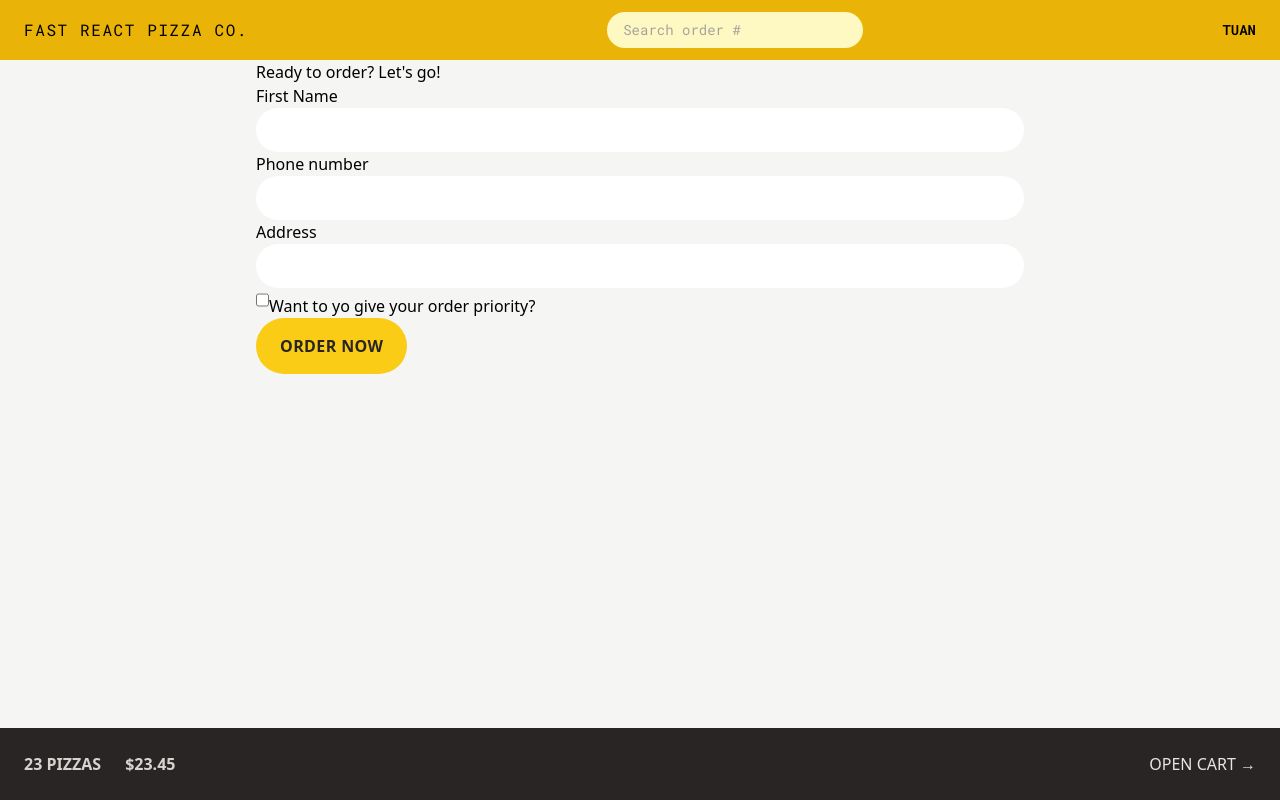
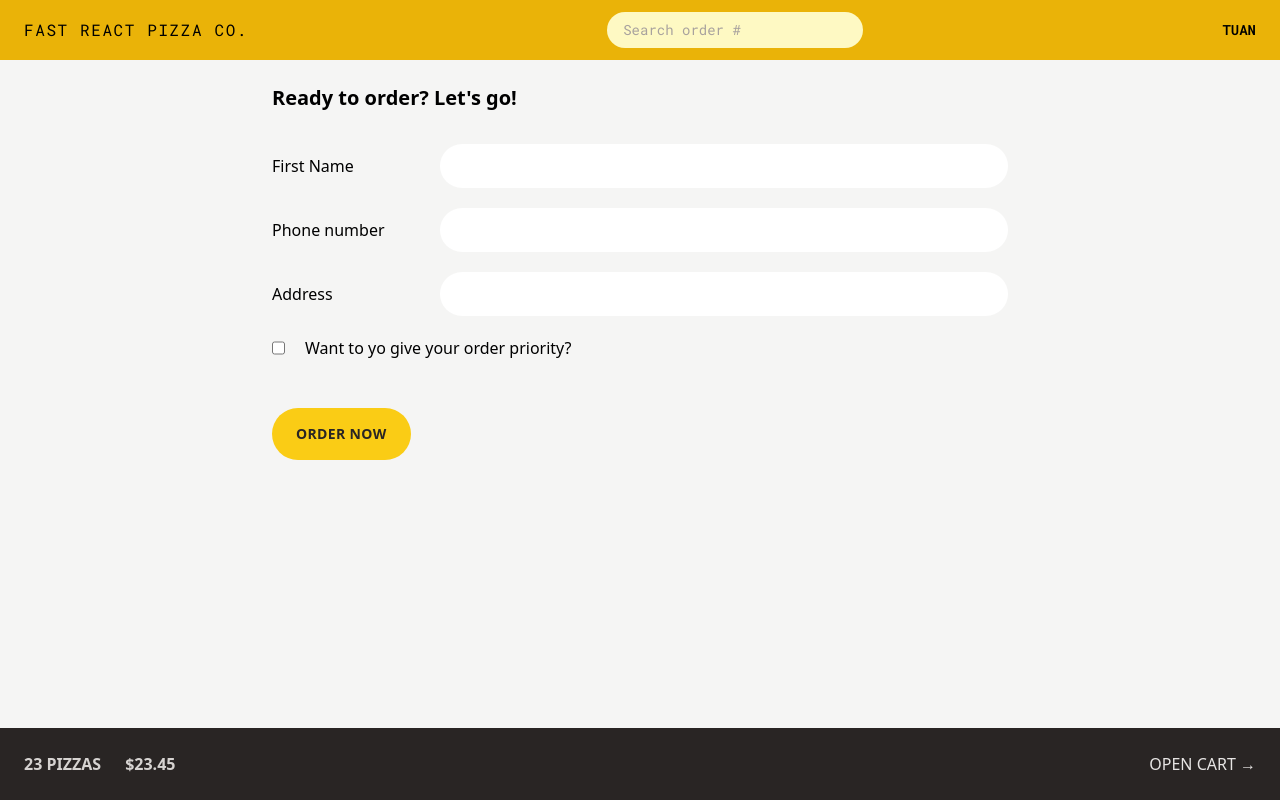
Before and after one commit to AnhtuanUit/React-Course-Learning-Parts, a React (Vite) app in the folder 16-fast-react-pizza/: page /order/new in a window 1280 px wide. Built offline with nearby package versions, Linux system fonts and the light colour scheme.

Commit message:
Styling the Order Form

```diff
--- a/16-fast-react-pizza/src/features/order/CreateOrder.jsx
+++ b/16-fast-react-pizza/src/features/order/CreateOrder.jsx
@@ -45,32 +45,41 @@ function CreateOrder() {
   const cart = fakeCart;
 
   return (
-    <div>
-      <h2>{`Ready to order? Let's go!`}</h2>
+    <div className="px-4 py-6">
+      <h2 className="mb-8 text-xl font-semibold">{`Ready to order? Let's go!`}</h2>
 
       {/* <Form method='POST' action="/order/new"> */}
       <Form method="POST">
-        <div>
-          <label>First Name</label>
-          <input className="input" type="text" name="customer" required />
+        <div className="mb-5 flex flex-col gap-2 sm:flex-row sm:items-center">
+          <label className="sm:basis-40">First Name</label>
+          <input className="input grow" type="text" name="customer" required />
         </div>
 
-        <div>
-          <label>Phone number</label>
-          <div>
-            <input className="input" type="tel" name="phone" required />
-          </div>
-          {formErrors?.phone && <p>{formErrors.phone}</p>}
-        </div>
-
-        <div>
-          <label>Address</label>
-          <div>
-            <input className="input" type="text" name="address" required />
+        <div className="mb-5 flex flex-col gap-2 sm:flex-row sm:items-center">
+          <label className="sm:basis-40">Phone number</label>
+          <div className="grow">
+            <input className="input w-full" type="tel" name="phone" required />
+            {formErrors?.phone && (
+              <p className="mt-2 rounded-md bg-red-100 p-2 text-xs text-red-700">
+                {formErrors.phone}
+              </p>
+            )}
           </div>
         </div>
 
-        <div>
+        <div className="mb-5 flex flex-col gap-2 sm:flex-row sm:items-center">
+          <label className="sm:basis-40">Address</label>
+          <div className="grow">
+            <input
+              className="input w-full"
+              type="text"
+              name="address"
+              required
+            />
+          </div>
+        </div>
+
+        <div className="mb-12 flex items-center gap-5">
           <input
             className="h-6 accent-yellow-400 focus:outline-none focus:ring focus:ring-yellow-400 focus:ring-offset-2"
             type="checkbox"
@@ -79,7 +88,9 @@ function CreateOrder() {
             // value={withPriority}
             // onChange={(e) => setWithPriority(e.target.checked)}
           />
-          <label htmlFor="priority">Want to yo give your order priority?</label>
+          <label className="font-medium" htmlFor="priority">
+            Want to yo give your order priority?
+          </label>
         </div>
 
         <div>
--- a/16-fast-react-pizza/src/index.css
+++ b/16-fast-react-pizza/src/index.css
@@ -4,7 +4,7 @@
 
 @layer components {
   .input {
-    @apply w-full rounded-full border-stone-200 px-4 py-2 text-sm transition-all duration-300 placeholder:text-stone-400 focus:outline-none focus:ring focus:ring-yellow-400 md:px-6 md:py-3;
+    @apply rounded-full border-stone-200 px-4 py-2 text-sm transition-all duration-300 placeholder:text-stone-400 focus:outline-none focus:ring focus:ring-yellow-400 md:px-6 md:py-3;
   }
 
   /* https://dev.to/afif/i-made-100-css-loaders-for-your-next-project-4eje */
--- a/16-fast-react-pizza/src/ui/Button.jsx
+++ b/16-fast-react-pizza/src/ui/Button.jsx
@@ -2,7 +2,7 @@ import { Link } from 'react-router-dom';
 
 function Button({ children, disabled, to, type }) {
   const base =
-    'rounded-full bg-yellow-400 font-semibold uppercase tracking-wide text-stone-800 transition-colors duration-300 hover:bg-yellow-300 focus:outline-none focus:ring focus:ring-yellow-300 focus:ring-offset-2 active:bg-slate-400 disabled:cursor-not-allowed';
+    'rounded-full text-sm bg-yellow-400 font-semibold uppercase tracking-wide text-stone-800 transition-colors duration-300 hover:bg-yellow-300 focus:outline-none focus:ring focus:ring-yellow-300 focus:ring-offset-2 active:bg-slate-400 disabled:cursor-not-allowed';
 
   const styles = {
     primary: base + ' px-4 py-3 md:px-6 md:py-4',
```
Also changed, not shown: 16-fast-react-pizza/index.html (+4 -2 lines).
